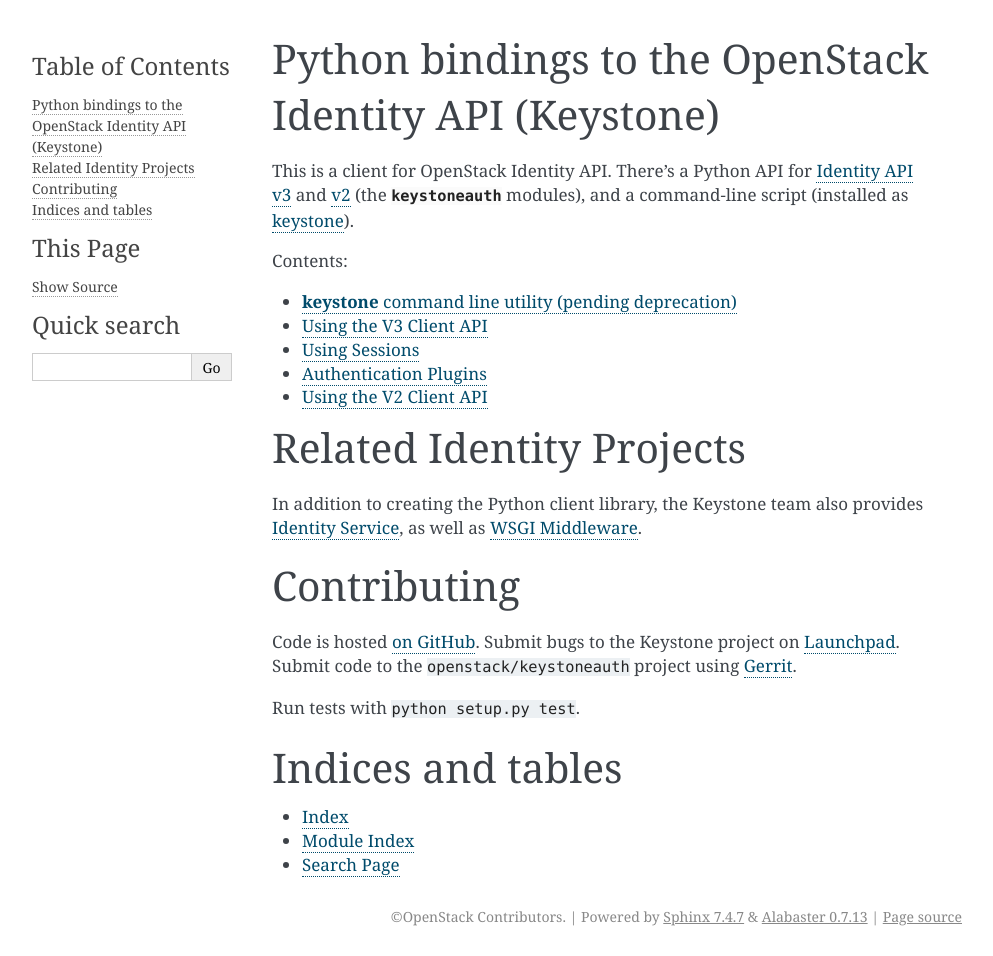
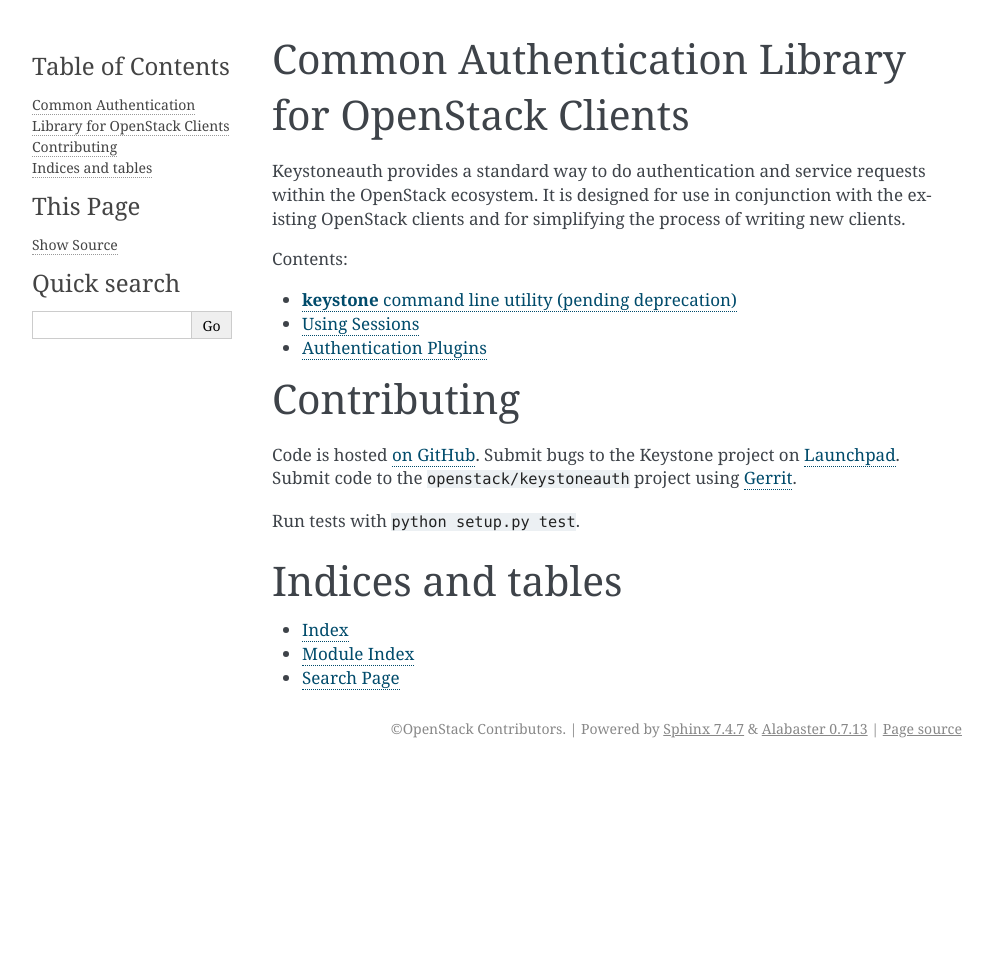
Before and after one commit to openstack/keystoneauth, a Sphinx documentation site: the page built from doc/source/index.rst, in a window 1280 px wide. Shown: the whole page, without its empty margins (148-1141 px from the left). Built offline with Sphinx 7.4.7, drawn with Linux system fonts in a browser that asks for light colours; pages that are not in the unit, such as notebooks, are missing from menus; the version number could not be read and is left out; after the commit the page ends 900 px from its top, so only the background shows below that; some of the changed lines change nothing that is shown.

Commit message:
Base Documentation changes
Update the description to something more appropriate to keystoneauth and
remove the api version specific docs that are not relevant.

Change-Id: Ife0243f9ca5d268fee9544835f3a981cd47144c8

```diff
--- a/doc/source/index.rst
+++ b/doc/source/index.rst
@@ -1,10 +1,10 @@
-Python bindings to the OpenStack Identity API (Keystone)
-========================================================
+Common Authentication Library for OpenStack Clients
+===================================================
 
-This is a client for OpenStack Identity API. There's a Python API for
-:doc:`Identity API v3 <using-api-v3>` and :doc:`v2 <using-api-v2>` (the
-:mod:`keystoneauth` modules), and a command-line script (installed as
-:doc:`keystone <man/keystone>`).
+Keystoneauth provides a standard way to do authentication and service requests
+within the OpenStack ecosystem. It is designed for use in conjunction with the
+existing OpenStack clients and for simplifying the process of writing new
+clients.
 
 Contents:
 
@@ -12,20 +12,9 @@
    :maxdepth: 1
 
    man/keystone
-   using-api-v3
    using-sessions
    authentication-plugins
-   using-api-v2
    api/modules
-
-Related Identity Projects
-=========================
-
-In addition to creating the Python client library, the Keystone team also
-provides `Identity Service`_, as well as `WSGI Middleware`_.
-
-.. _`Identity Service`: http://docs.openstack.org/developer/keystone/
-.. _`WSGI Middleware`: http://docs.openstack.org/developer/keystonemiddleware/
 
 Contributing
 ============
--- a/doc/source/using-api-v2.rst
+++ /dev/null
@@ -1,117 +0,0 @@
-=======================
-Using the V2 Client API
-=======================
-
-Introduction
-============
-
-The main concepts in the Identity v2 API are:
-
- * tenants
- * users
- * roles
- * services
- * endpoints
-
-The V2 client API lets you query and make changes through
-managers. For example, to manipulate tenants, you interact with a
-``keystoneauth.v2_0.tenants.TenantManager`` object.
-
-You obtain access to managers via attributes of the
-``keystoneauth.v2_0.client.Client`` object. For example, the ``tenants``
-attribute of the ``Client`` class is a tenant manager::
-
-    >>> from keystoneauth.v2_0 import client
-    >>> keystone = client.Client(...)
-    >>> keystone.tenants.list() # List tenants
-
-You create a valid ``keystoneauth.v2_0.client.Client`` object by passing
-authentication data to the constructor. Authentication and examples of common
-tasks are provided below.
-
-You can generally expect that when the client needs to propagate an exception
-it will raise an instance of subclass of
-``keystoneauth.exceptions.ClientException``
-
-Authenticating
-==============
-
-There are two ways to authenticate against Keystone:
- * against the admin endpoint with the admin token
- * against the public endpoint with a username and password
-
-If you are an administrator, you can authenticate by connecting to the admin
-endpoint and using the admin token (sometimes referred to as the service
-token). The token is specified as the ``admin_token`` configuration option in
-your keystone.conf config file, which is typically in /etc/keystone::
-
-    >>> from keystoneauth.v2_0 import client
-    >>> token = '012345SECRET99TOKEN012345'
-    >>> endpoint = 'http://192.168.206.130:35357/v2.0'
-    >>> keystone = client.Client(token=token, endpoint=endpoint)
-
-If you have a username and password, authentication is done against the
-public endpoint. You must also specify a tenant that is associated with the
-user::
-
-    >>> from keystoneauth.v2_0 import client
-    >>> username='adminUser'
-    >>> password='secreetword'
-    >>> tenant_name='openstackDemo'
-    >>> auth_url='http://192.168.206.130:5000/v2.0'
-    >>> keystone = client.Client(username=username, password=password,
-    ...                          tenant_name=tenant_name, auth_url=auth_url)
-
-Creating tenants
-================
-
-This example will create a tenant named *openStackDemo*::
-
-    >>> from keystoneauth.v2_0 import client
-    >>> keystone = client.Client(...)
-    >>> keystone.tenants.create(tenant_name="openstackDemo",
-    ...                         description="Default Tenant", enabled=True)
-    <Tenant {u'id': u'9b7962da6eb04745b477ae920ad55939', u'enabled': True, u'description': u'Default Tenant', u'name': u'openstackDemo'}>
-
-Creating users
-==============
-
-This example will create a user named *adminUser* with a password *secretword*
-in the opoenstackDemo tenant. We first need to retrieve the tenant::
-
-    >>> from keystoneauth.v2_0 import client
-    >>> keystone = client.Client(...)
-    >>> tenants = keystone.tenants.list()
-    >>> my_tenant = [x for x in tenants if x.name=='openstackDemo'][0]
-    >>> my_user = keystone.users.create(name="adminUser",
-    ...                                 password="secretword",
-    ...                                 tenant_id=my_tenant.id)
-
-Creating roles and adding users
-===============================
-
-This example will create an admin role and add the *my_user* user to that
-role, but only for the *my_tenant* tenant:
-
-    >>> from keystoneauth.v2_0 import client
-    >>> keystone = client.Client(...)
-    >>> role = keystone.roles.create('admin')
-    >>> my_tenant = ...
-    >>> my_user = ...
-    >>> keystone.roles.add_user_role(my_user, role, my_tenant)
-
-Creating services and endpoints
-===============================
-
-This example will create the service and corresponding endpoint for the
-Compute service::
-
-    >>> from keystoneauth.v2_0 import client
-    >>> keystone = client.Client(...)
-    >>> service = keystone.services.create(name="nova", service_type="compute",
-    ...                                    description="Nova Compute Service")
-    >>> keystone.endpoints.create(
-    ...     region="RegionOne", service_id=service.id,
-    ...     publicurl="http://192.168.206.130:8774/v2/%(tenant_id)s",
-    ...     adminurl="http://192.168.206.130:8774/v2/%(tenant_id)s",
-    ...     internalurl="http://192.168.206.130:8774/v2/%(tenant_id)s")
--- a/doc/source/using-api-v3.rst
+++ /dev/null
@@ -1,140 +0,0 @@
-=======================
-Using the V3 Client API
-=======================
-
-Introduction
-============
-
-The main concepts in the Identity v3 API are:
-
- * :py:mod:`~keystoneauth.v3.credentials`
- * :py:mod:`~keystoneauth.v3.domains`
- * :py:mod:`~keystoneauth.v3.endpoints`
- * :py:mod:`~keystoneauth.v3.groups`
- * :py:mod:`~keystoneauth.v3.policies`
- * :py:mod:`~keystoneauth.v3.projects`
- * :py:mod:`~keystoneauth.v3.regions`
- * :py:mod:`~keystoneauth.v3.role_assignments`
- * :py:mod:`~keystoneauth.v3.roles`
- * :py:mod:`~keystoneauth.v3.services`
- * :py:mod:`~keystoneauth.v3.tokens`
- * :py:mod:`~keystoneauth.v3.users`
-
-The :py:mod:`keystoneauth.v3.client` API lets you query and make changes
-through ``managers``. For example, to manipulate a project (formerly
-called tenant), you interact with a
-:py:class:`keystoneauth.v3.projects.ProjectManager` object.
-
-You obtain access to managers through attributes of a
-:py:class:`keystoneauth.v3.client.Client` object. For example, the
-``projects`` attribute of a ``Client`` object is a projects manager::
-
-    >>> from keystoneauth.v3 import client
-    >>> keystone = client.Client(...)
-    >>> keystone.projects.list() # List projects
-
-While it is possible to instantiate a
-:py:class:`keystoneauth.v3.client.Client` object (as done above for
-clarity), the recommended approach is to use the discovery mechanism
-provided by the :py:class:`keystoneauth.client.Client` class. The
-appropriate class will be instantiated depending on the API versions
-available::
-
-    >>> from keystoneauth import client
-    >>> keystone =
-    ...    client.Client(auth_url='http://localhost:5000', ...)
-    >>> type(keystone)
-    <class 'keystoneauth.v3.client.Client'>
-
-One can force the use of a specific version of the API, either by
-using the ``version`` keyword argument::
-
-    >>> from keystoneauth import client
-    >>> keystone = client.Client(auth_url='http://localhost:5000',
-                                 version=(2,), ...)
-    >>> type(keystone)
-    <class 'keystoneauth.v2_0.client.Client'>
-    >>> keystone = client.Client(auth_url='http://localhost:5000',
-                                 version=(3,), ...)
-    >>> type(keystone)
-    <class 'keystoneauth.v3.client.Client'>
-
-Or by specifying directly the specific API version authentication URL
-as the auth_url keyword argument::
-
-    >>> from keystoneauth import client
-    >>> keystone =
-    ...     client.Client(auth_url='http://localhost:5000/v2.0', ...)
-    >>> type(keystone)
-    <class 'keystoneauth.v2_0.client.Client'>
-    >>> keystone =
-    ...     client.Client(auth_url='http://localhost:5000/v3', ...)
-    >>> type(keystone)
-    <class 'keystoneauth.v3.client.Client'>
-
-Upon successful authentication, a :py:class:`keystoneauth.v3.client.Client`
-object is returned (when using the Identity v3 API). Authentication and
-examples of common tasks are provided below.
-
-You can generally expect that when the client needs to propagate an
-exception it will raise an instance of subclass of
-``keystoneauth.exceptions.ClientException`` (see
-:py:class:`keystoneauth.openstack.common.apiclient.exceptions.ClientException`)
-
-Authenticating Using Sessions
-=============================
-
-Instantiate a :py:class:`keystoneauth.v3.client.Client` using a
-:py:class:`~keystoneauth.session.Session` to provide the authentication
-plugin, SSL/TLS certificates, and other data::
-
-    >>> from keystoneauth.auth.identity import v3
-    >>> from keystoneauth import session
-    >>> from keystoneauth.v3 import client
-    >>> auth = v3.Password(auth_url='https://my.keystone.com:5000/v3',
-    ...                    user_id='myuserid',
-    ...                    password='mypassword',
-    ...                    project_id='myprojectid')
-    >>> sess = session.Session(auth=auth)
-    >>> keystone = client.Client(session=sess)
-
-For more information on Sessions refer to: `Using Sessions`_.
-
-.. _`Using Sessions`: using-sessions.html
-
-Non-Session Authentication (deprecated)
-=======================================
-
-The *deprecated* way to authenticate is to pass the username, the user's domain
-name (which will default to 'Default' if it is not specified), and a
-password::
-
-    >>> from keystoneauth import client
-    >>> auth_url = 'http://localhost:5000'
-    >>> username = 'adminUser'
-    >>> user_domain_name = 'Default'
-    >>> password = 'secreetword'
-    >>> keystone = client.Client(auth_url=auth_url, version=(3,),
-    ...                          username=username, password=password,
-    ...                          user_domain_name=user_domain_name)
-
-A :py:class:`~keystoneauth.session.Session` should be passed to the Client
-instead. Using a Session you're not limited to authentication using a username
-and password but can take advantage of other more secure authentication
-methods.
-
-You may optionally specify a domain or project (along with its project
-domain name), to obtain a scoped token::
-
-    >>> from keystoneauth import client
-    >>> auth_url = 'http://localhost:5000'
-    >>> username = 'adminUser'
-    >>> user_domain_name = 'Default'
-    >>> project_name = 'demo'
-    >>> project_domain_name = 'Default'
-    >>> password = 'secreetword'
-    >>> keystone = client.Client(auth_url=auth_url, version=(3,),
-    ...                          username=username, password=password,
-    ...                          user_domain_name=user_domain_name,
-    ...                          project_name=project_name,
-    ...                          project_domain_name=project_domain_name)
```
